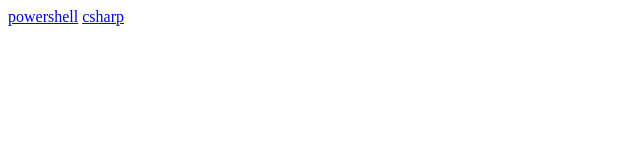
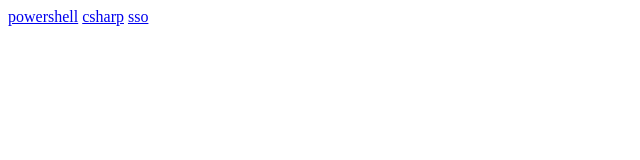
Before and after one commit to skisang/notes, a plain HTML site: page index.html in a window 1280 px wide. Shown: the full height of the page, 0-640 px from the left. Drawn offline with Linux system fonts and the light colour scheme.

Commit message:
added sso

```diff
--- a/index.html
+++ b/index.html
@@ -1,2 +1,3 @@
 <a href=powershell.html>powershell</a>
 <a href=csharp.html>csharp</a>
+<a href=sso.html>sso</a>
```
